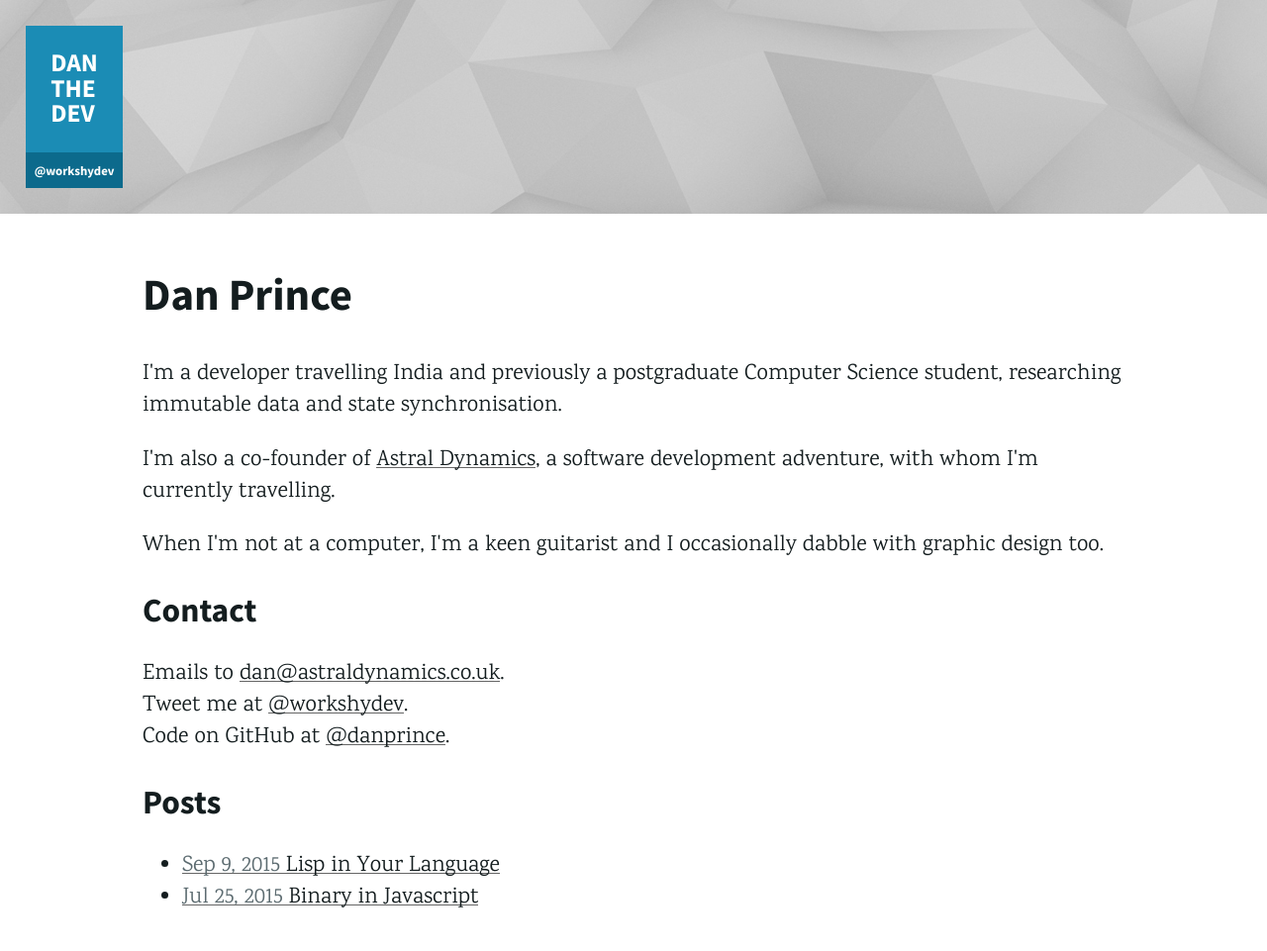
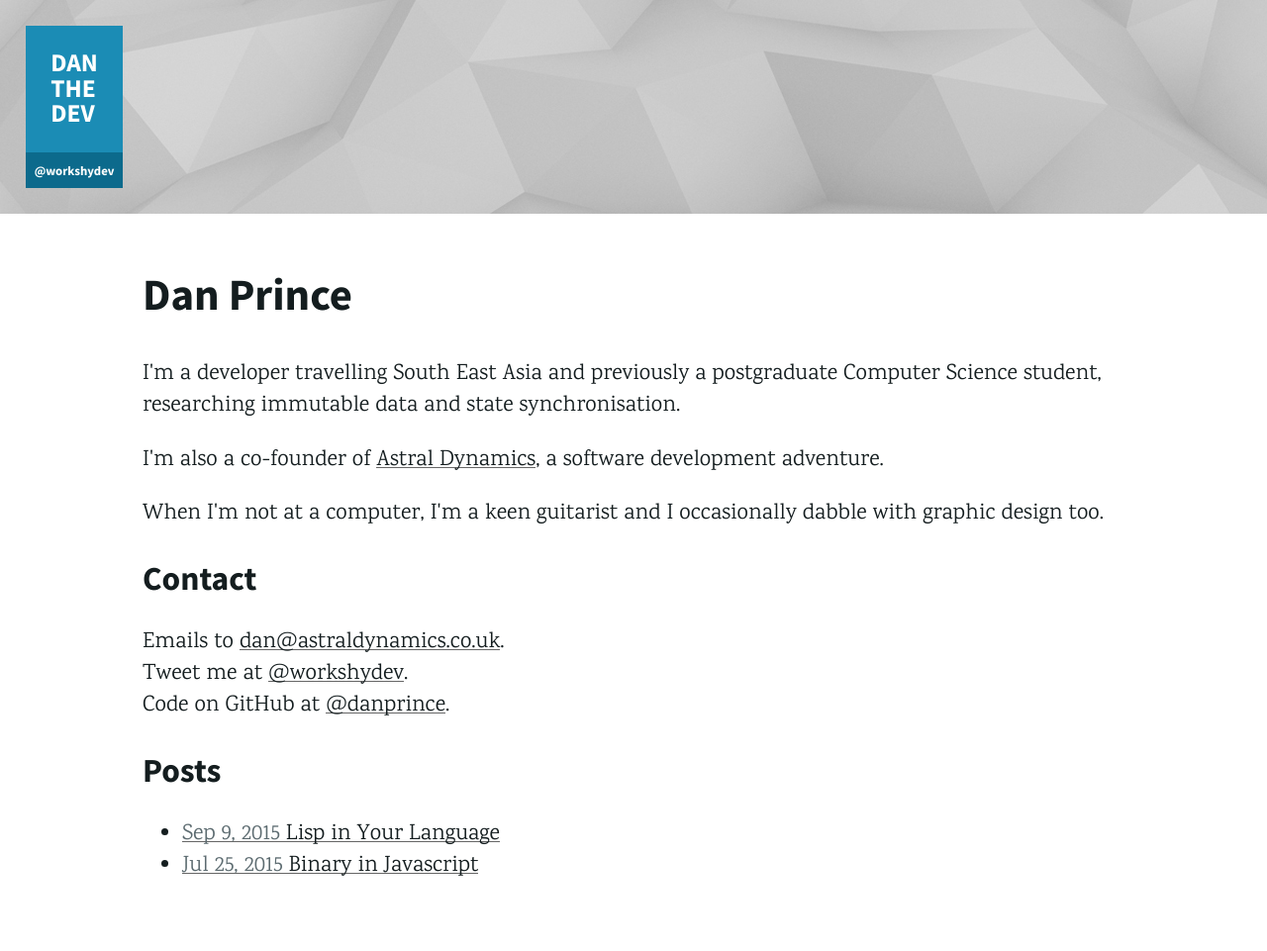
Before and after one commit to danprince/danthedev.com, a Jekyll site: the page built from index.html, in a window 1280 px wide. Shown: the whole page at 99% size. Built offline with Jekyll 4.4.1, drawn with Linux system fonts in a browser that asks for light colours; after the commit the page ends 929 px from its top, so only the background shows below that.

Commit message:
updates description

```diff
--- a/index.html
+++ b/index.html
@@ -5,14 +5,14 @@ layout: default
   <section class='bio type'>
     <h1>Dan Prince</h1>
     <p>
-      I'm a developer travelling India and previously a postgraduate
+      I'm a developer travelling South East Asia and previously a postgraduate
       Computer Science student, researching immutable data and state
       synchronisation.
     </p>
     <p>
       I'm also a co-founder of
       <a href='http://astraldynamics.co.uk'>Astral Dynamics</a>,
-      a software development adventure, with whom I'm currently travelling.
+      a software development adventure.
     </p>
     <p>
       When I'm not at a computer, I'm a keen guitarist and I occasionally
```
